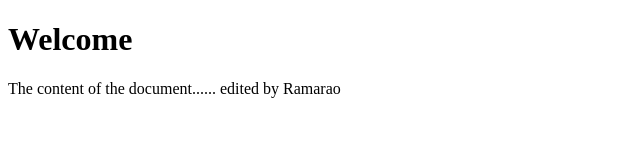
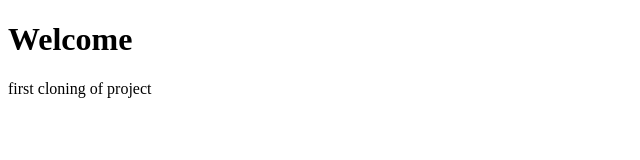
Before and after one commit to RavindraMouli/webpage, a plain HTML site: page index.html in a window 1280 px wide. Shown: the whole page, without its empty margins (0-640 px from the left). Drawn offline with Linux system fonts and the light colour scheme.

Commit message:
Update index.html
2nd changes

```diff
--- a/index.html
+++ b/index.html
@@ -7,7 +7,7 @@
 
 <body>
     <h1>Welcome</h1>
-    The content of the document...... edited by Ramarao
+    <p>first cloning of project</p>
 </body>
 
 </html>
```
